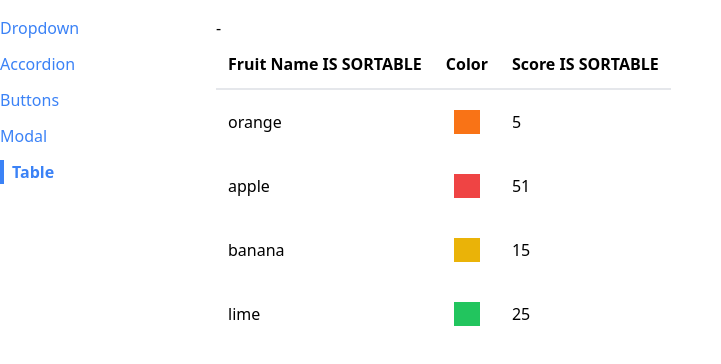
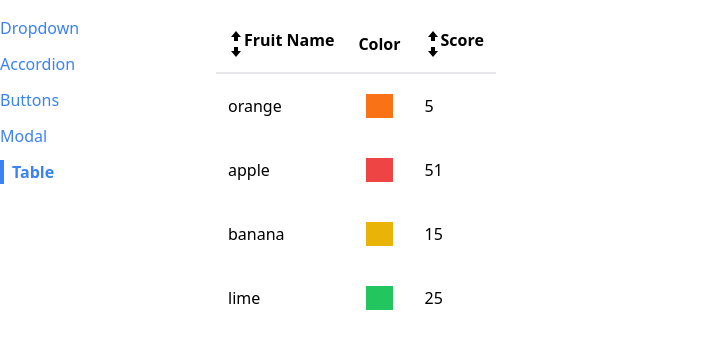
Before and after one commit to MrBrrr/react-components, a React (Create React App) app: page /table in a window 1280 px wide. Shown: the top 364 px of the page, without its empty margins (0-721 px from the left). Built offline with nearby package versions, Linux system fonts and the light colour scheme.

Commit message:
adding arrows and upgrading the sorting

```diff
--- a/src/components/TableSortable.js
+++ b/src/components/TableSortable.js
@@ -1,4 +1,6 @@
 import { useState } from "react";
+import { GoArrowUp, GoArrowDown } from "react-icons/go";
+
 import Table from "./Table";
 
 function TableSortable(props) {
@@ -9,10 +11,10 @@ function TableSortable(props) {
   // const [data, config, keyFn] = [props.config, props.data, props.keyFn] // same as above ??
 
   const handleClick = (label) => {
-    // if (sortBy === null) {
-    //     //
-    // }
-    if (sortOrder === null) {
+    if (sortBy && label !== sortBy) {
+      setSortOrder("asc");
+      setSortBy(label);
+    } else if (sortOrder === null) {
       setSortOrder("asc");
       setSortBy(label);
     } else if (sortOrder === "asc") {
@@ -22,7 +24,30 @@ function TableSortable(props) {
       setSortOrder(null);
       setSortBy(null);
     }
-    console.log("sorting by", label, sortOrder);
+  };
+
+  const sortableButton = (sortableCol) => {
+    if (sortableCol === sortBy) {
+      if (sortOrder === "asc") {
+        return (
+          <div>
+            <GoArrowUp />
+          </div>
+        );
+      } else if (sortOrder === "desc") {
+        return (
+          <div>
+            <GoArrowDown />
+          </div>
+        );
+      }
+    }
+    return (
+      <div>
+        <GoArrowUp />
+        <GoArrowDown />
+      </div>
+    );
   };
 
   const updatedConfig = config.map((column) => {
@@ -31,10 +56,11 @@ function TableSortable(props) {
         ...column, // all the keys and valus of existing column object
         header: () => (
           <th
-            className="p-3 cursor-pointer"
+            className="p-3 cursor-pointer flex item-center cursor-pointer hover:bg-gray-200"
             onClick={() => handleClick(column.label)}
           >
-            {column.label} IS SORTABLE
+            {sortableButton(column.label)}
+            {column.label}
           </th>
         ),
       };
@@ -61,12 +87,7 @@ function TableSortable(props) {
     });
   }
 
-  return (
-    <div>
-      {sortOrder} - {sortBy}
-      <Table {...props} config={updatedConfig} data={sortedData} />
-    </div>
-  );
+  return <Table {...props} config={updatedConfig} data={sortedData} />;
 }
 
 export default TableSortable;
```
